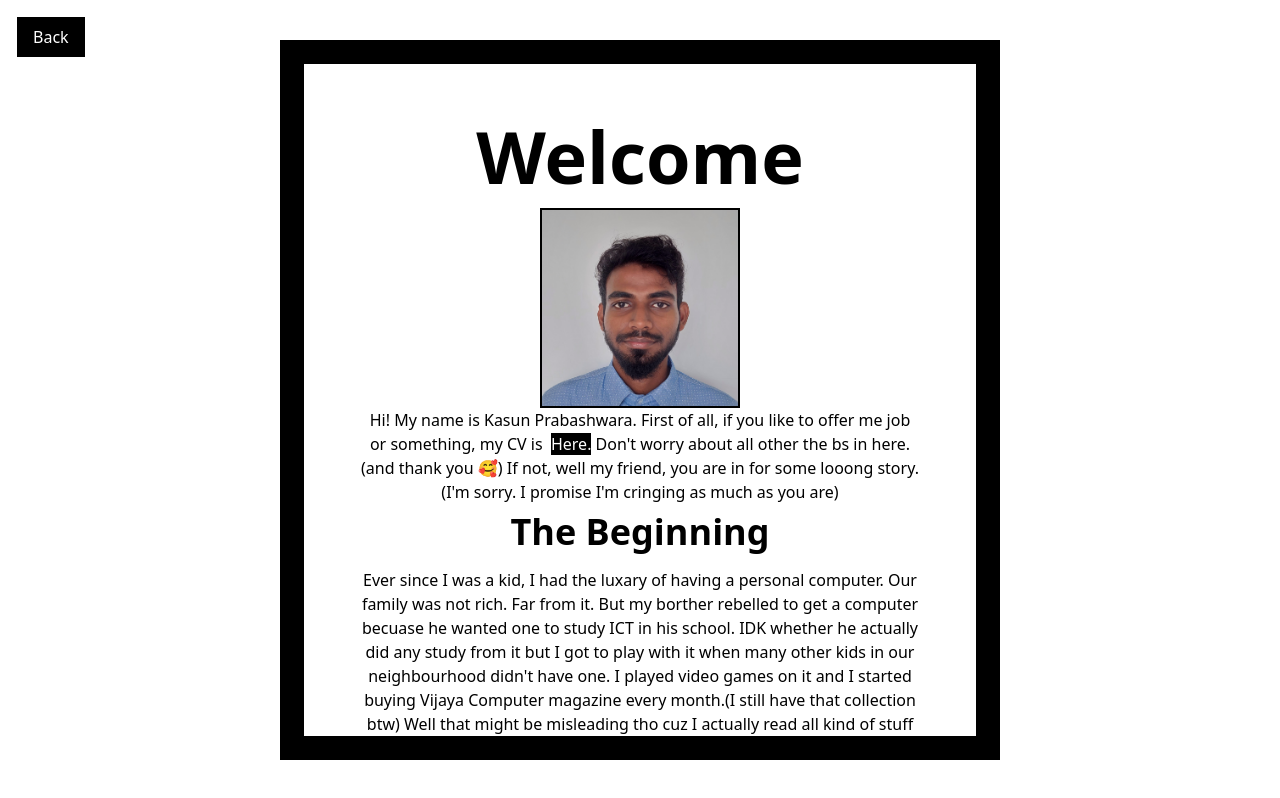
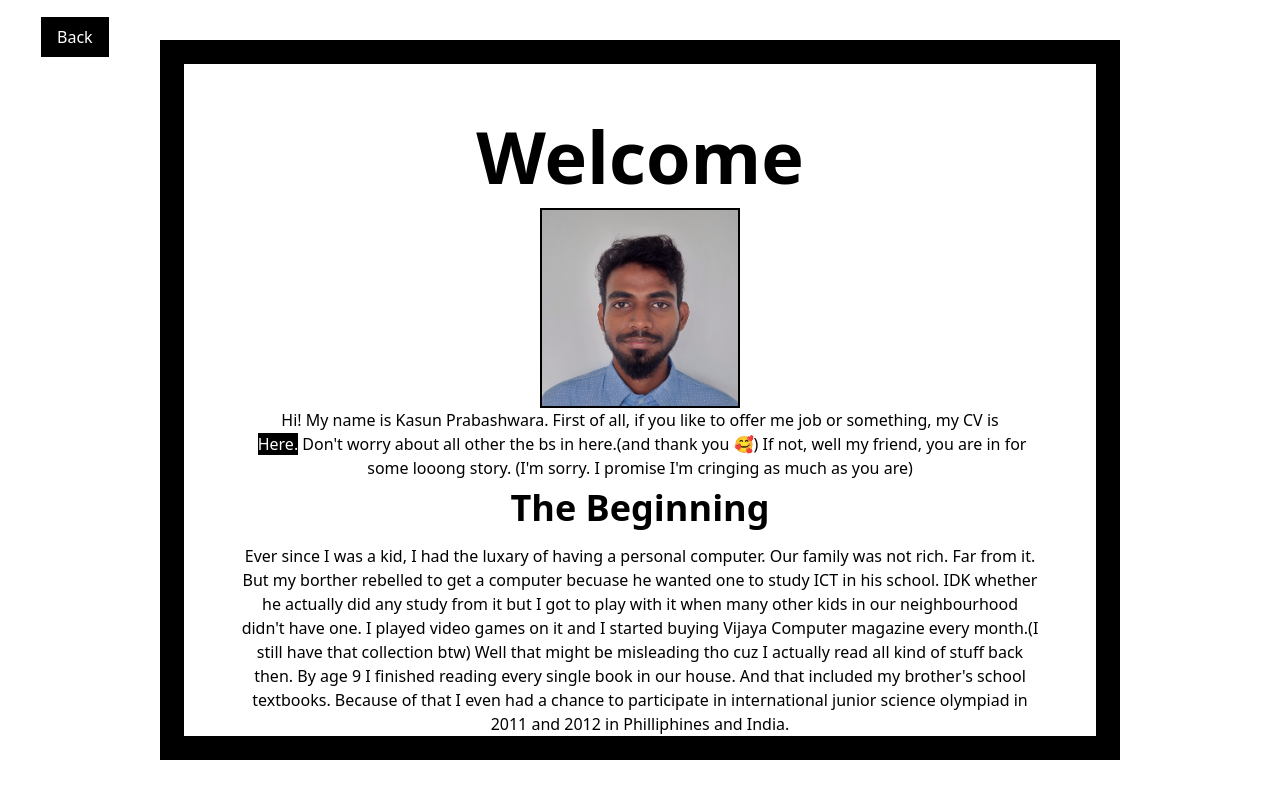
Before and after one commit to kasunprabashwara/portfolio, a Next.js app: page /portfolio/profile in a window 1280 px wide. Built offline with nearby package versions, Linux system fonts and the light colour scheme.

Commit message:
done for some time I think

```diff
--- a/components/GridComponents.tsx
+++ b/components/GridComponents.tsx
@@ -5,11 +5,13 @@ const GridBox = (
     onClick,
     blackColor = "bg-black",
     whiteColor = "bg-transparent",
+    zIndex = 1,
   }: {
     isBlack?: boolean;
     onClick?: () => void;
     blackColor?: string;
     whiteColor?: string;
+    zIndex?: number;
   },
 ) => (
   <div
@@ -21,6 +23,7 @@ const GridBox = (
       cursor: onClick ? "pointer" : "default",
       height: `${gridSizePx}px`,
       width: `${gridSizePx}px`,
+      zIndex: isBlack ? zIndex : 0,
     }}
   />
 );
@@ -52,12 +55,14 @@ const GridSection = (
     onlyBlackClickable = true,
     blackColor = "bg-black",
     whiteColor = "bg-transparent",
+    zIndex = 0,
   }: {
     pattern: number[][];
     onClick?: () => void;
     onlyBlackClickable?: boolean;
     blackColor?: string;
     whiteColor?: string;
+    zIndex?: number;
   },
 ) => {
   return (
@@ -73,6 +78,7 @@ const GridSection = (
                 : onClick}
               blackColor={blackColor}
               whiteColor={whiteColor}
+              zIndex={zIndex}
             />
           ))}
         </div>
@@ -125,6 +131,7 @@ const BorderRectangle = (
         pattern={pattern}
         onClick={onClick}
         whiteColor={whiteColor}
+        zIndex={10}
       />
       <div className="absolute top-0 left-0 w-full h-full flex items-center justify-center">
         {children}
--- a/components/ProfilePage.tsx
+++ b/components/ProfilePage.tsx
@@ -82,7 +82,7 @@ const ProfilePage = () => {
     <div className="fixed inset-0 overflow-hidden">
       <Link
         href="/"
-        className="absolute top-4 left-4 px-4 py-2 bg-black text-white border border-white"
+        className="absolute top-4 left-10 px-4 py-2 bg-black text-white border border-white hidden sm:block"
       >
         Back
       </Link>
@@ -98,11 +98,21 @@ const ProfilePage = () => {
         ))}
 
         {/* Profile content */}
-        <div className="absolute top-1/2 left-1/2 -translate-x-1/2 -translate-y-1/2 z-5">
-          <div className="z-10">
-            <BorderRectangle width={30} height={30} whiteColor="bg-white" />
-          </div>
-          <div className="absolute inset-0 flex  justify-center text-black p-20 overflow-y-auto no-scrollbar">
+        <div className="absolute top-1/2 left-1/2 -translate-x-1/2 -translate-y-1/2 z-5 py-10 md:p-0">
+            <BorderRectangle
+              width={window.innerWidth < 750
+                ? 16
+                : window.innerWidth < 1280
+                ? 30
+                : 40}
+              height={window.innerWidth < 750
+                ? 35
+                : window.innerWidth < 1280
+                ? 30
+                : 30}
+              whiteColor="bg-white"
+            >
+              <div className="absolute inset-0 flex justify-center text-black p-20 overflow-y-auto no-scrollbar">
                 <div className="text-center w-9/10 h-4/6">
                   <h2 className=" text-7xl font-semibold mb-4">Welcome</h2>
                   <Image
@@ -113,8 +123,8 @@ const ProfilePage = () => {
                     className="mx-auto border-2 border-black"
                   />
                   <p className="mb-2">
-                Hi! My name is Kasun Prabashwara. First of all, if you like to
-                offer me job or something, my CV is &nbsp;
+                    Hi! My name is Kasun Prabashwara. First of all, if you like
+                    to offer me job or something, my CV is &nbsp;
                     <Link
                       href="cv\Kasun_Prabashwara_CV.pdf"
                       download={true}
@@ -122,33 +132,36 @@ const ProfilePage = () => {
                     >
                       Here.
                     </Link>&nbsp;Don't worry about all other the bs in here.(and
-                thank you 🥰) If not, well my friend, you are in for some looong
-                story. (I'm sorry. I promise I'm cringing as much as you are)
+                    thank you 🥰) If not, well my friend, you are in for some
+                    looong story. (I'm sorry. I promise I'm cringing as much as
+                    you are)
                   </p>
                   <h3 className="text-4xl font-semibold mb-4">The Beginning</h3>
                   <p className="mb-2">
-                Ever since I was a kid, I had the luxary of having a personal
-                computer. Our family was not rich. Far from it. But my borther
-                rebelled to get a computer becuase he wanted one to study ICT in
-                his school. IDK whether he actually did any study from it but I
-                got to play with it when many other kids in our neighbourhood
-                didn't have one. I played video games on it and I started buying
-                Vijaya Computer magazine every month.(I still have that
-                collection btw) Well that might be misleading tho cuz I actually
-                read all kind of stuff back then. By age 9 I finished reading
-                every single book in our house. And that included my brother's
-                school textbooks. Because of that I even had a chance to
-                participate in international junior science olympiad in 2011 and
-                2012 in Philliphines and India.
+                    Ever since I was a kid, I had the luxary of having a
+                    personal computer. Our family was not rich. Far from it. But
+                    my borther rebelled to get a computer becuase he wanted one
+                    to study ICT in his school. IDK whether he actually did any
+                    study from it but I got to play with it when many other kids
+                    in our neighbourhood didn't have one. I played video games
+                    on it and I started buying Vijaya Computer magazine every
+                    month.(I still have that collection btw) Well that might be
+                    misleading tho cuz I actually read all kind of stuff back
+                    then. By age 9 I finished reading every single book in our
+                    house. And that included my brother's school textbooks.
+                    Because of that I even had a chance to participate in
+                    international junior science olympiad in 2011 and 2012 in
+                    Philliphines and India.
                   </p>
                   <h3 className="text-4xl font-semibold mb-4">Uni Life</h3>
                   <div className="mb-2">
                     I passed my A/Ls with flying colors(<s>not</s>{" "}
-                to brag) So I though now the hard times are over. How foolish
-                was I. So I had to start working again. I think I might be able
-                to pull through with a first class at this rate. In the meantime
-                I learned some stuff about programming, algorithms and some
-                machine learning. So here we are.
+                    to brag) So I though now the hard times are over. How
+                    foolish was I. So I had to start working again. I think I
+                    might be able to pull through with a first class at this
+                    rate. In the meantime I learned some stuff about
+                    programming, algorithms and some machine learning. So here
+                    we are.
                   </div>
                   <h3 className="text-4xl font-semibold mb-6">
                     Uhmm, Professional Stuff
@@ -156,7 +169,9 @@ const ProfilePage = () => {
 
                   {/* Skills Section */}
                   <div className="mb-8">
-                <h4 className="text-2xl font-bold mb-4 underline">Skills</h4>
+                    <h4 className="text-2xl font-bold mb-4 underline">
+                      Skills
+                    </h4>
                     <div className="grid grid-cols-1 md:grid-cols-2 gap-6">
                       <div>
                         <h5 className="text-xl font-bold mb-2">
@@ -165,7 +180,9 @@ const ProfilePage = () => {
                         <p>Python, Java, JavaScript, Kotlin, C++, C#, C, Zig</p>
                       </div>
                       <div>
-                    <h5 className="text-xl font-bold mb-2">Technical Fields</h5>
+                        <h5 className="text-xl font-bold mb-2">
+                          Technical Fields
+                        </h5>
                         <p>
                           Full Stack Development, Mobile Applications, Machine
                           Learning
@@ -180,7 +197,9 @@ const ProfilePage = () => {
                         <p>React, Spring Boot, Jetpack Compose, Unity</p>
                       </div>
                       <div>
-                    <h5 className="text-xl font-bold mb-2">Tools & Services</h5>
+                        <h5 className="text-xl font-bold mb-2">
+                          Tools & Services
+                        </h5>
                         <p>Git, IntelliJ IDEA, VS Code, Kaggle</p>
                       </div>
                     </div>
@@ -225,23 +244,27 @@ const ProfilePage = () => {
                       </span>
                     </div>
                   </div>
-              <h3 className="text-4xl font-semibold mb-4">About this site</h3>
+                  <h3 className="text-4xl font-semibold mb-4">
+                    About this site
+                  </h3>
                   <p className="mb-2">
-                I found that other people are making these things and thought
-                about making one. But then I was like, "Nah, this whole thing is
-                stupid". Because if I'm going to use a template, what purpose
-                does it serve? You know it's a template. I know it's a template.
-                So why bother? And I'm not that good enough to build a
-                interesting one myself. But then it occured to me that I could
-                play this angle. I could make a shit site and pretend that it is
-                good. So I whipped this bad boy in like 3 days. It took more
-                time than I thought because it never is that simple. But yeah.
-                And I know there is shit ton of bugs that I'm too lazy to fix.
-                So have fun with them as well.
+                    I found that other people are making these things and
+                    thought about making one. But then I was like, "Nah, this
+                    whole thing is stupid". Because if I'm going to use a
+                    template, what purpose does it serve? You know it's a
+                    template. I know it's a template. So why bother? And I'm not
+                    that good enough to build a interesting one myself. But then
+                    it occured to me that I could play this angle. I could make
+                    a shit site and pretend that it is good. So I whipped this
+                    bad boy in like 3 days. It took more time than I thought
+                    because it never is that simple. But yeah. And I know there
+                    is shit ton of bugs that I'm too lazy to fix. So have fun
+                    with them as well.
                   </p>
                   <div className="h-10" />
                 </div>
               </div>
+            </BorderRectangle>
         </div>
       </div>
     </div>
--- a/components/ScoreBoard.tsx
+++ b/components/ScoreBoard.tsx
@@ -23,7 +23,7 @@ const Scoreboard = (
   return (
     <div className="fixed top-4 right-4 bg-black text-white p-4">
       <h2 className="text-xl font-bold">Score: {score}</h2>
-      {(isGameOver && leaderboard.length > 2 && score > leaderboard[2].score) &&
+      {(isGameOver && leaderboard.length > 3 && score > leaderboard[3].score) &&
         (
           <div className="mt-4">
             <input
```
Also changed, not shown: components/ContactPage.tsx (+18 -5 lines), components/ProjectsPage.tsx (+21 -40 lines). Lines whose indentation alone changed are shown as unchanged.
